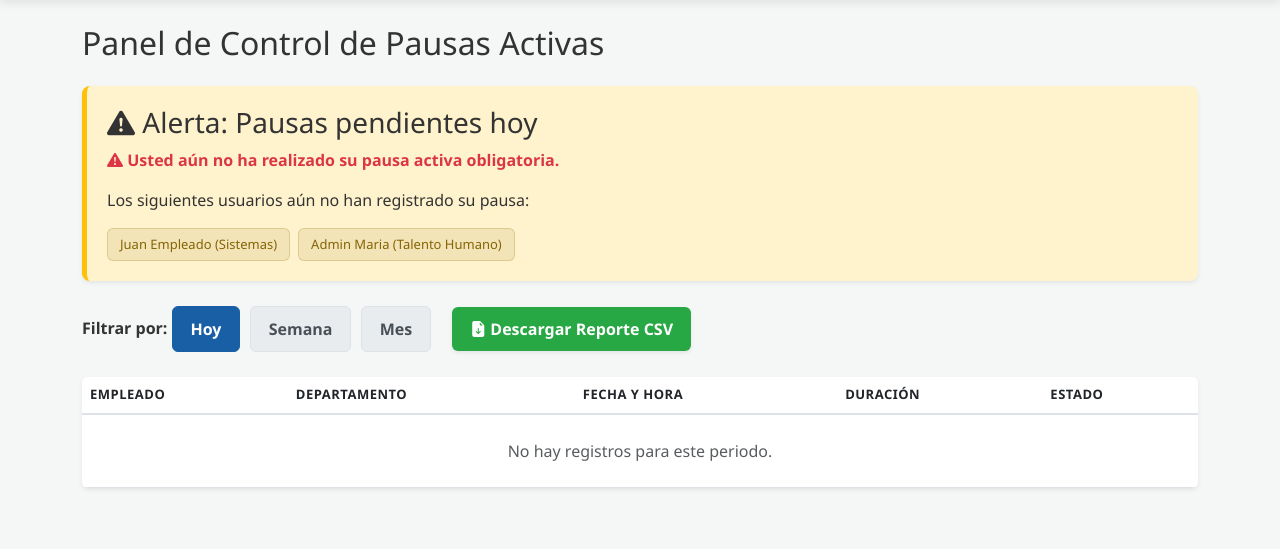
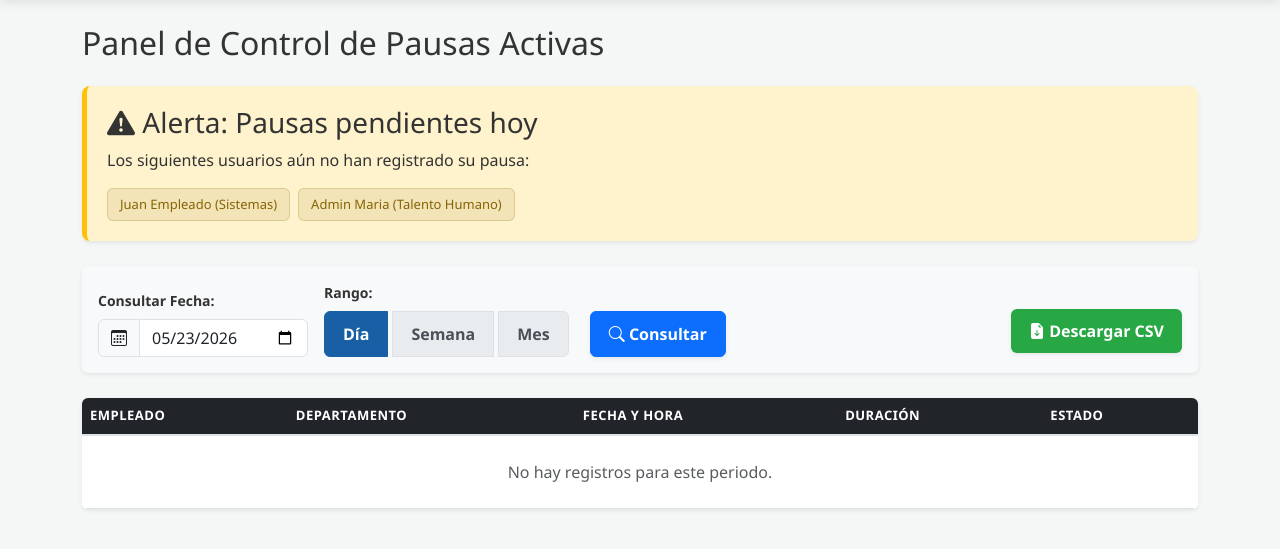
Before and after one commit to Sofia032347/sst-digital-app, a Spring Boot app: page /actividades/rrhh in a window 1280 px wide. Shown: the part 65-614 px from the top of the page. Run offline with Spring Boot 4, Linux system fonts and the light colour scheme; a user stored in the database is signed in; data comes from the database, SQL or seed files in the repository; data that the repository does not hold is empty; some libraries are stand-ins or nearby versions.

Commit message:
Agregando cambios para Render

```diff
--- a/src/main/java/com/sst/sst/controller/ActividadController.java
+++ b/src/main/java/com/sst/sst/controller/ActividadController.java
@@ -18,6 +18,7 @@ import java.time.DayOfWeek;
 import java.time.LocalDate;
 import java.time.LocalDateTime;
 import java.time.LocalTime;
+import java.time.format.DateTimeFormatter;
 import java.time.temporal.TemporalAdjusters;
 import java.util.ArrayList;
 import java.util.HashMap;
@@ -37,55 +38,85 @@ public class ActividadController {
 
     // --- DASHBOARD RRHH ---
     @GetMapping("/rrhh")
-    public String mostrarDashboard(@RequestParam(required = false) String filtro, Model model, HttpSession session) {
+    public String mostrarDashboard(
+            @RequestParam(required = false) String filtro,
+            @RequestParam(value = "fechaRef", required = false) String fechaRef, // Nuevo parámetro
+            Model model,
+            HttpSession session) {
+
         if (session.getAttribute("usuarioLogueado") == null) return "redirect:/login";
 
-        LocalDateTime ahora = LocalDateTime.now();
-        LocalDateTime inicioHoy = ahora.with(LocalTime.MIN);
+        // Determinar fecha de referencia (Hoy o la del calendario)
+        LocalDate fechaReferencia = (fechaRef != null && !fechaRef.isEmpty())
+                ? LocalDate.parse(fechaRef)
+                : LocalDate.now();
+
         LocalDateTime inicioTabla;
+        LocalDateTime finTabla;
         String filtroReal = (filtro != null) ? filtro : "dia";
 
+        // Ajuste de rangos respetando la fecha de referencia
         if ("semana".equals(filtroReal)) {
-            inicioTabla = ahora.minusWeeks(1);
+            inicioTabla = fechaReferencia.with(DayOfWeek.MONDAY).atStartOfDay();
+            finTabla = fechaReferencia.with(DayOfWeek.SUNDAY).atTime(LocalTime.MAX);
         } else if ("mes".equals(filtroReal)) {
-            inicioTabla = ahora.minusMonths(1);
+            inicioTabla = fechaReferencia.with(TemporalAdjusters.firstDayOfMonth()).atStartOfDay();
+            finTabla = fechaReferencia.with(TemporalAdjusters.lastDayOfMonth()).atTime(LocalTime.MAX);
         } else {
-            inicioTabla = inicioHoy;
+            inicioTabla = fechaReferencia.atStartOfDay();
+            finTabla = fechaReferencia.atTime(LocalTime.MAX);
         }
 
-        List<Actividad> actividadesTabla = actividadRepository.findByFechaBetween(inicioTabla, ahora);
-        List<Actividad> actividadesEstrictamenteHoy = actividadRepository.findByFechaBetween(inicioHoy, ahora);
+        // Buscamos actividades en el rango seleccionado
+        List<Actividad> actividadesTabla = actividadRepository.findByFechaBetween(inicioTabla, finTabla);
 
-        // Aquí se calculan los pendientes incluyendo a RRHH
+        // Las alertas de pendientes siempre se calculan sobre el "Hoy" real del servidor
+        LocalDateTime inicioHoyReal = LocalDate.now().atStartOfDay();
+        LocalDateTime finHoyReal = LocalDate.now().atTime(LocalTime.MAX);
+        List<Actividad> actividadesEstrictamenteHoy = actividadRepository.findByFechaBetween(inicioHoyReal, finHoyReal);
         List<Usuario> pendientes = obtenerPendientesHoy(actividadesEstrictamenteHoy);
 
         model.addAttribute("listaActividades", actividadesTabla);
         model.addAttribute("empleadosPendientes", pendientes);
         model.addAttribute("filtroActual", filtroReal);
+        model.addAttribute("fechaRef", fechaReferencia); // Para que el input date mantenga la fecha
 
         return "rrhh/rrhh";
     }
 
     // --- REPORTES ---
     @GetMapping("/reportes")
-    public String verReportes(@RequestParam(value = "periodo", defaultValue = "HOY") String periodo, Model model) {
+    public String verReportes(
+            @RequestParam(value = "periodo", defaultValue = "HOY") String periodo,
+            @RequestParam(value = "fechaRef", required = false) String fechaRef,
+            Model model) {
+
+        // 1. Determinar la fecha de referencia (si no viene, usar hoy)
+        LocalDate fechaReferencia = (fechaRef != null && !fechaRef.isEmpty())
+                ? LocalDate.parse(fechaRef)
+                : LocalDate.now();
+
         LocalDateTime fechaInicio;
         LocalDateTime fechaFin;
-        LocalDate hoy = LocalDate.now();
 
+        // 2. Configurar rangos según el periodo
         switch (periodo.toUpperCase()) {
+            case "DIA":
+                fechaInicio = fechaReferencia.atStartOfDay();
+                fechaFin = fechaReferencia.atTime(LocalTime.MAX);
+                break;
             case "SEMANA":
-                fechaInicio = hoy.with(DayOfWeek.MONDAY).atStartOfDay();
-                fechaFin = hoy.with(DayOfWeek.SUNDAY).atTime(LocalTime.MAX);
+                fechaInicio = fechaReferencia.with(DayOfWeek.MONDAY).atStartOfDay();
+                fechaFin = fechaReferencia.with(DayOfWeek.SUNDAY).atTime(LocalTime.MAX);
                 break;
             case "MES":
-                fechaInicio = hoy.with(TemporalAdjusters.firstDayOfMonth()).atStartOfDay();
-                fechaFin = hoy.with(TemporalAdjusters.lastDayOfMonth()).atTime(LocalTime.MAX);
+                fechaInicio = fechaReferencia.with(TemporalAdjusters.firstDayOfMonth()).atStartOfDay();
+                fechaFin = fechaReferencia.with(TemporalAdjusters.lastDayOfMonth()).atTime(LocalTime.MAX);
                 break;
             case "HOY":
             default:
-                fechaInicio = hoy.atStartOfDay();
-                fechaFin = hoy.atTime(LocalTime.MAX);
+                fechaInicio = LocalDate.now().atStartOfDay();
+                fechaFin = LocalDate.now().atTime(LocalTime.MAX);
                 periodo = "HOY";
                 break;
         }
@@ -93,7 +124,8 @@ public class ActividadController {
         List<Actividad> actividadesBD = actividadRepository.findByFechaBetween(fechaInicio, fechaFin);
         List<Map<String, Object>> datosReporte = new ArrayList<>();
 
-        if ("HOY".equals(periodo)) {
+        // 3. Procesar datos (Si es HOY o DIA, mostramos detalle. Si es SEMANA/MES, agrupamos)
+        if ("HOY".equals(periodo) || "DIA".equals(periodo)) {
             for (Actividad act : actividadesBD) {
                 Map<String, Object> fila = new HashMap<>();
                 fila.put("nombre", act.getUsuario().getNombre());
@@ -110,24 +142,53 @@ public class ActividadController {
             for (Map.Entry<Usuario, List<Actividad>> entrada : agrupadoPorUsuario.entrySet()) {
                 Usuario usuario = entrada.getKey();
                 List<Actividad> pausasDelUsuario = entrada.getValue();
+
                 int sumaTiempo = pausasDelUsuario.stream()
+                        .filter(act -> "COMPLETADA".equals(act.getEstado()))
                         .mapToInt(act -> act.getDuracionSegundos() != null ? act.getDuracionSegundos() : 0)
                         .sum();
+
+                int pausasRequeridas = 0;
+                if ("SEMANA".equals(periodo)) {
+                    pausasRequeridas = 6 * 4; // 6 días * 4 pausas
+                } else if ("MES".equals(periodo)) {
+                    LocalDate inicioMes = fechaReferencia.with(TemporalAdjusters.firstDayOfMonth());
+                    // Si consultamos el mes actual, contamos hasta hoy. Si es un mes pasado, hasta el fin de mes.
+                    LocalDate finCalculo = (fechaReferencia.getMonth() == LocalDate.now().getMonth()) ? LocalDate.now() : fechaReferencia.with(TemporalAdjusters.lastDayOfMonth());
+
+                    long diasLaboralesAcumulados = 0;
+                    LocalDate iterador = inicioMes;
+                    while (!iterador.isAfter(finCalculo)) {
+                        if (iterador.getDayOfWeek() != DayOfWeek.SUNDAY) diasLaboralesAcumulados++;
+                        iterador = iterador.plusDays(1);
+                    }
+                    pausasRequeridas = (int) (diasLaboralesAcumulados * 4);
+                }
+
+                long pausasCompletadas = pausasDelUsuario.stream()
+                        .filter(act -> "COMPLETADA".equals(act.getEstado()))
+                        .count();
 
                 Map<String, Object> fila = new HashMap<>();
                 fila.put("nombre", usuario.getNombre());
                 fila.put("rol", usuario.getRol().getNombre());
                 fila.put("tiempoTotal", sumaTiempo);
-                fila.put("cantidadPausas", pausasDelUsuario.size());
-                fila.put("estado", "N/A");
+                fila.put("cantidadPausas", (int) pausasCompletadas);
+                fila.put("pausasRequeridas", pausasRequeridas);
+                fila.put("estado", (pausasCompletadas >= pausasRequeridas) ? "COMPLETO" : "INCOMPLETO");
                 datosReporte.add(fila);
             }
         }
 
+        // 4. Pasar datos al modelo
         model.addAttribute("datosReporte", datosReporte);
         model.addAttribute("periodo", periodo);
+        model.addAttribute("fechaRef", fechaReferencia);
+        model.addAttribute("rangoFechas",
+                fechaInicio.toLocalDate().format(java.time.format.DateTimeFormatter.ofPattern("dd/MM/yyyy")) + " - " +
+                        fechaFin.toLocalDate().format(java.time.format.DateTimeFormatter.ofPattern("dd/MM/yyyy")));
 
-        return "rrhh/rrhh";
+        return "rrhh/reportes";
     }
 
     // --- DASHBOARD EMPLEADO ---
--- a/src/main/resources/templates/rrhh/rrhh.html
+++ b/src/main/resources/templates/rrhh/rrhh.html
@@ -40,40 +40,49 @@
     <div id="contenedorAlertas">
         <div class="alert-section shadow-sm" th:if="${!empleadosPendientes.isEmpty()}">
             <h3><i class="bi bi-exclamation-triangle-fill"></i> Alerta: Pausas pendientes hoy</h3>
-
-            <p th:each="p : ${empleadosPendientes}"
-               th:if="${p.id == session.usuarioLogueado.id}"
-               class="text-danger fw-bold">
-                <i class="bi bi-exclamation-triangle-fill"></i> Usted aún no ha realizado su pausa activa obligatoria.
-            </p>
-
             <p>Los siguientes usuarios aún no han registrado su pausa:</p>
             <div class="d-flex flex-wrap gap-2 mt-2">
-        <span th:each="p : ${empleadosPendientes}"
-              class="badge-pendiente"
-              th:text="${p.nombre + ' (' + p.departamento + ')'}"></span>
+                <span th:each="p : ${empleadosPendientes}" class="badge-pendiente" th:text="${p.nombre + ' (' + p.departamento + ')'}"></span>
             </div>
         </div>
     </div>
 
-    <div class="toolbar d-flex flex-column flex-md-row gap-3">
-        <div class="filters">
-            <span class="fw-bold d-block d-sm-inline mb-2">Filtrar por: </span>
-            <a th:href="@{/actividades/rrhh(filtro='dia')}"
-               th:classappend="${filtroActual == 'dia' ? 'active' : ''}" class="btn btn-filter">Hoy</a>
-            <a th:href="@{/actividades/rrhh(filtro='semana')}"
-               th:classappend="${filtroActual == 'semana' ? 'active' : ''}" class="btn btn-filter">Semana</a>
-            <a th:href="@{/actividades/rrhh(filtro='mes')}"
-               th:classappend="${filtroActual == 'mes' ? 'active' : ''}" class="btn btn-filter">Mes</a>
-        </div>
-        <a th:href="@{/actividades/descargar}" class="btn btn-green shadow-sm">
-            <i class="bi bi-file-earmark-arrow-down-fill"></i> Descargar Reporte CSV
+    <div class="toolbar d-flex flex-column flex-md-row justify-content-between align-items-end gap-3 bg-light p-3 rounded shadow-sm">
+
+        <form th:action="@{/actividades/rrhh}" method="get" class="d-flex flex-wrap gap-3 align-items-end">
+            <div>
+                <label class="form-label fw-bold small">Consultar Fecha:</label>
+                <div class="input-group">
+                    <span class="input-group-text"><i class="bi bi-calendar3"></i></span>
+                    <input type="date" name="fechaRef" th:value="${fechaRef}" class="form-control">
+                </div>
+            </div>
+
+            <div class="filters">
+                <label class="form-label fw-bold small d-block">Rango:</label>
+                <div class="btn-group">
+                    <button type="submit" name="filtro" value="dia"
+                            th:classappend="${filtroActual == 'dia' ? 'active' : ''}" class="btn btn-filter">Día</button>
+                    <button type="submit" name="filtro" value="semana"
+                            th:classappend="${filtroActual == 'semana' ? 'active' : ''}" class="btn btn-filter">Semana</button>
+                    <button type="submit" name="filtro" value="mes"
+                            th:classappend="${filtroActual == 'mes' ? 'active' : ''}" class="btn btn-filter">Mes</button>
+                </div>
+            </div>
+
+            <button type="submit" class="btn btn-primary shadow-sm">
+                <i class="bi bi-search"></i> Consultar
+            </button>
+        </form>
+
+        <a th:href="@{/actividades/descargar}" class="btn btn-green shadow-sm mb-1">
+            <i class="bi bi-file-earmark-arrow-down-fill"></i> Descargar CSV
         </a>
     </div>
 
-    <div class="table-responsive shadow-sm rounded">
-        <table class="table table-hover mb-0">
-            <thead>
+    <div class="table-responsive shadow-sm rounded mt-4">
+        <table class="table table-hover mb-0 bg-white">
+            <thead class="table-dark">
             <tr>
                 <th>Empleado</th>
                 <th>Departamento</th>
```
